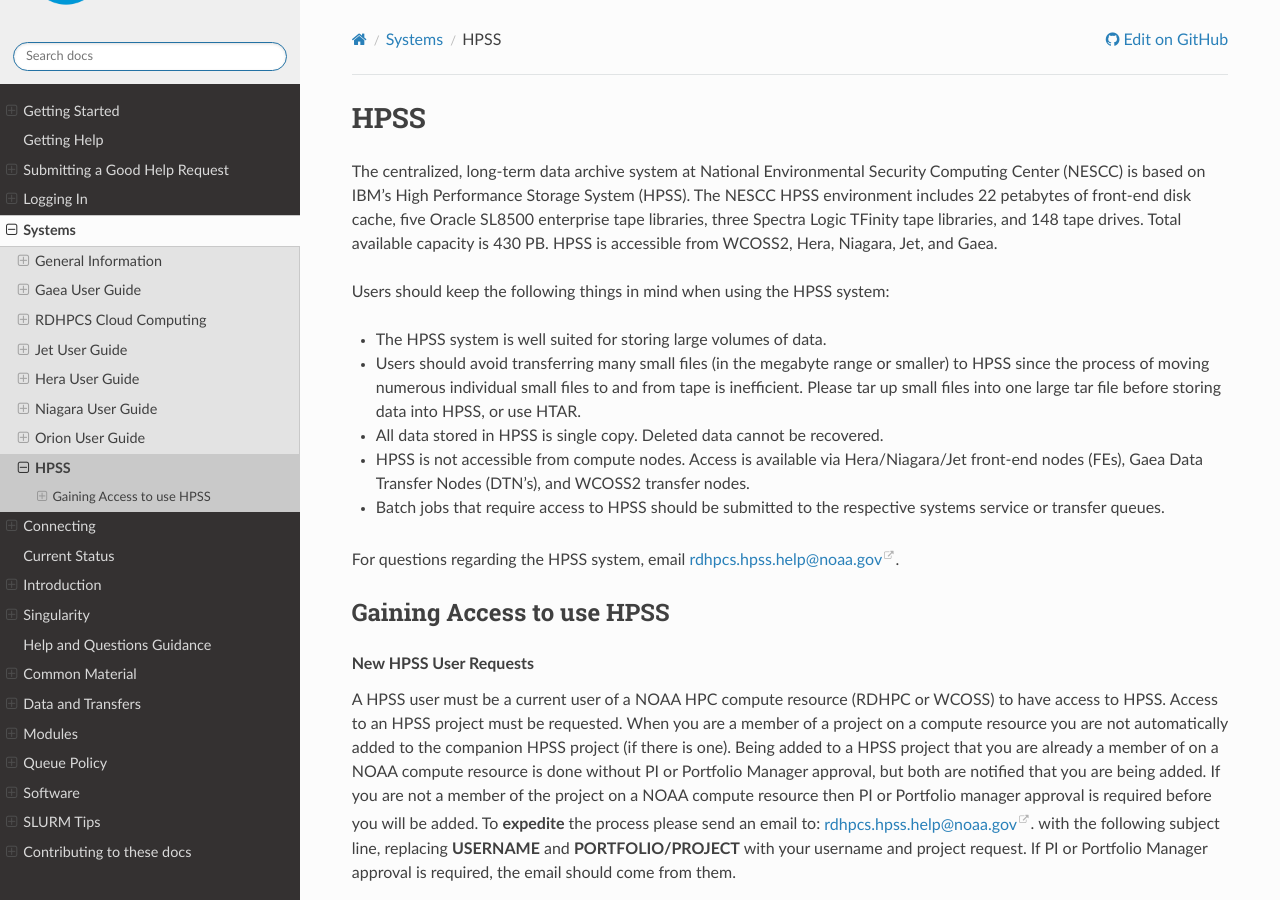
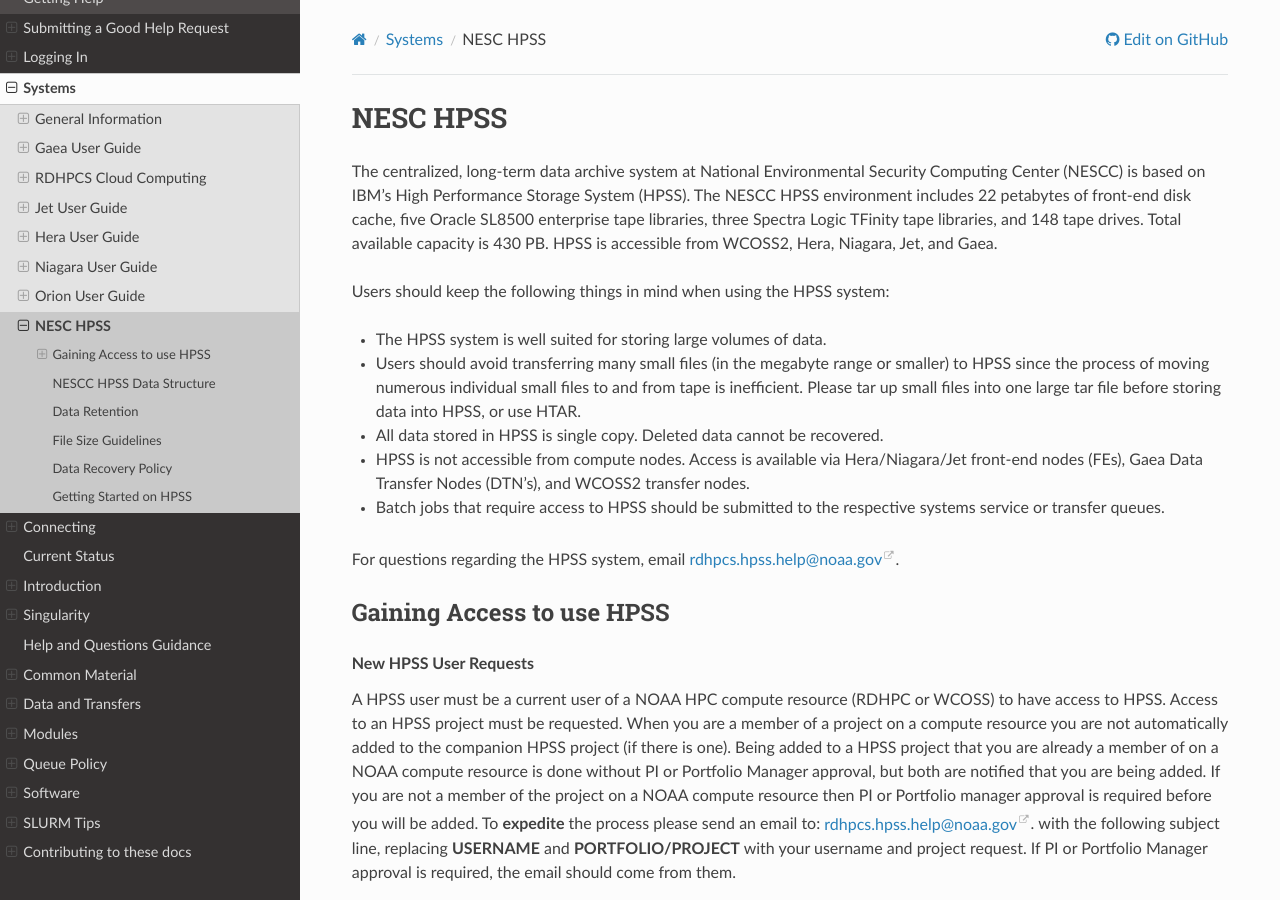
Before and after one commit to NOAA-RDHPCS/noaa-rdhpcs.github.io, a Sphinx documentation site: the page built from source/systems/HPSS.rst, in a window 1280 px wide and 900 px high. Built offline with Sphinx 7.4.7 and the Read the Docs theme 2.0.0, drawn with Linux system fonts in a browser that asks for light colours; pages that are not in the unit, such as notebooks, are missing from menus; part of the change alters nothing that is shown.

Commit message:
section titles

```diff
--- a/source/systems/HPSS.rst
+++ b/source/systems/HPSS.rst
@@ -1,7 +1,7 @@
 .. _HPSS:
 
 ****************
-HPSS
+NESC HPSS
 ****************
 
 The centralized, long-term data archive system at National
@@ -100,7 +100,8 @@ for implementation.
 
     Requests to add users and projects to HPSS are NOT supported in AIM. Instead, the request/review/implementation/notificaoitn process is handled by the HPSS help ticket system. Email: rdhpcs.hpss.help@noaa.gov.
 
-.. rubric:: NESCC HPSS Data Structure
+NESCC HPSS Data Structure
+=================
 
 HPSS data at NESCC is organized by portfolio, project and
 retention period. Each retention period (1-5 Year &
@@ -238,7 +239,8 @@ NCEPPROD, NCEPDEV, BMC, HFIP, CPO, NAGAPE, NOS and SYSADMIN
    cmod/ jetmgmt/ nesccmgmt/
    ===== ======== ==========
 
-.. rubric:: Data Retention
+Data Retention
+===========
 
 Retention based storage is the HPSS archive policy in
 Fairmont, to better manage data growth. Six retention
@@ -293,7 +295,8 @@ Oct 1 – Oct 31   November 1        December 1
 Nov 1 – Nov 30   December 1        January 1
 ================ ================= ===========
 
-.. rubric:: File Size Guidelines
+File Size Guidelines
+=============
 
 Archiving files to HPSS is a much different process than
 writing files to disk storage. Please be aware that the size
@@ -331,7 +334,8 @@ Please contact the HPSS helpdesk if you need help
 determining appropriate file sizes for your specific
 workload.
 
-.. rubric:: Data Recovery Policy
+Data Recovery Policy
+===========
 
 Occasionally an archive tape is damaged or otherwise becomes
 partially unreadable. When that happens, the local RDHPCS
@@ -349,7 +353,8 @@ unable to recover. If the user wishes to sign up for such a
 service and pay the fee, RDHPCS will handle the logistics of
 shipping and other coordination with the recovery service.
 
-.. rubric:: Getting Started on HPSS
+Getting Started on HPSS
+=============
 
 HPSS is only accessible from WCOSS, Theia, Jet and Gaea
 Remote Data Transfer Nodes (RDTN). Modules have been created
```
